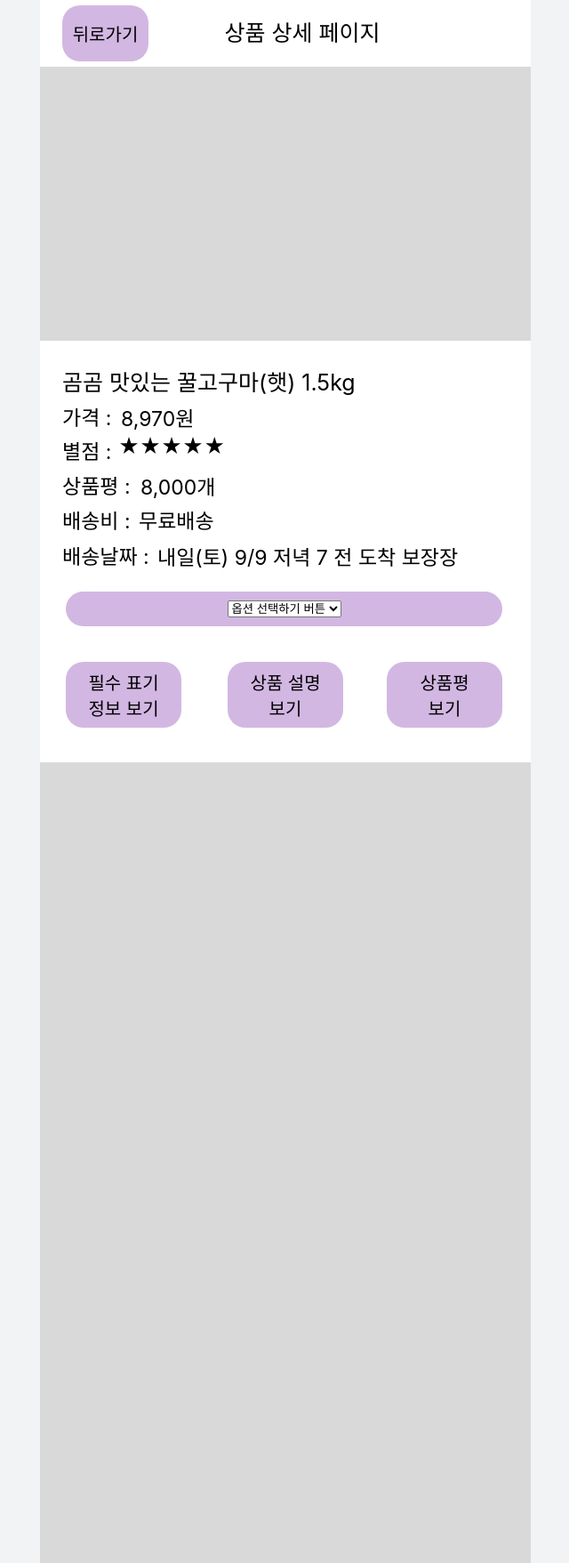
After one commit to ssinunu/SodamSodam-Automation, a Python web app: template templates/productDetails.html in a window 1280 px wide. The commit adds this page. Shown: the whole page at 89% size, without its empty margins (525-1165 px from the left). Run offline with Jinja, Linux system fonts and the light colour scheme; the template is opened without the code that fills it, so the values that code supplies are empty.

Commit message:
[Feat]상품 상세 페이지 구현

```diff
--- /dev/null
+++ b/static/css/productDetails.css
@@ -0,0 +1,403 @@
+* {
+    box-sizing: border-box;
+  }
+  body,
+  main,
+  div {
+    margin: 0;
+    padding: 0;
+  }
+  ol,
+  ul,
+  li {
+    list-style: none;
+    display: inline-block;
+    padding: 0;
+    margin: 0;
+  }
+  a {
+    text-decoration: none;
+    color: inherit;
+  }
+  html {
+    margin: 0;
+    padding: 0;
+    font-size: 16px;
+	background-color:rgba(242.00000077486038, 243.00000071525574, 245.00000059604645, 1);
+  }
+  main {
+    display: block;
+    width: 100%;
+    height: 100%;
+
+    display: flex;
+    justify-content: center;
+    align-items: center;
+  }
+  /* section {
+    width: 85rem;
+    height: 50rem;
+    margin: auto;
+
+    margin-top: 5.3rem;
+
+    position: relative;
+  } */
+  button {
+    cursor: pointer;
+  }
+  body {
+    overflow-x: hidden;
+  }
+
+/* .Section {
+	overflow:hidden;
+} */
+.Section {
+	background-color:rgba(242.00000077486038, 243.00000071525574, 245.00000059604645, 1);
+	width:100%;
+	height:100%;
+	position:absolute;
+}
+.BackgroundWrap {
+	width:600px;
+	height:1080px;
+	position:absolute;
+	left:660px;
+	top:0px;
+}
+.MainWrap {
+	background-color:rgba(255, 255, 255, 1);
+	width:552px;
+	height:900px;
+	position:absolute;
+	left:-15%;
+	top:0px;
+}
+.TopbarSection {
+	width:552px;
+	height:78px;
+	position:fixed;
+	left:570px;
+	top:-3px;
+	background-color: white;
+	z-index: 9999;
+}
+
+.TopbarWrap {
+	width:343px;
+	height:63px;
+	position:absolute;
+	left:25px;
+	top:8.999998092651367px;
+}
+.BackbtnWrap {
+	width:97px;
+	height:63px;
+	position:absolute;
+	left:0px;
+	top:0px;
+}
+
+.BackBtn {
+	background-color:rgba(118.21446105837822, 38.92291501164436, 166.81249290704727, 0.33000001311302185);
+	width:97px;
+	height:63px;
+	position:absolute;
+	left:0px;
+	top:0px;
+	border-radius:20px;
+	 text-align: center;
+    display: flex; /* 텍스트를 수직 가운데 정렬하기 위해 Flexbox. */
+    justify-content: center; /* 수직 가운데 정렬 */
+    align-items: center; /* 수평 가운데 정렬 */
+    font-size: 20px;
+    object-fit: cover;
+    border: none;
+}
+.TopbarTitle {
+	color:rgba(0, 0, 0, 1);
+	width:200px;
+	height:16.153844833374023px;
+	position:absolute;
+	left:170px;
+	top:21.000001907348633px;
+	font-family:Inter;
+	text-align:left;
+	font-size:25px;
+	letter-spacing:0;
+	object-fit: cover;
+    display: flex; /* 텍스트를 수직 가운데 정렬하기 위해 Flexbox. */
+    justify-content: center; /* 수직 가운데 정렬 */
+    align-items: center; /* 수평 가운데 정렬 */
+}
+.ImageWrap {
+	background-color:rgba(217.0000022649765, 217.0000022649765, 217.0000022649765, 1);
+	width:552px;
+	height:308px;
+	position:absolute;
+	left:0px;
+	top:75px;
+}
+.ProductTitle {
+	color:rgba(0, 0, 0, 1);
+	/* width:333px; */
+	height:30px;
+	position:absolute;
+	left:25px;
+	top:410px;
+	font-family:Inter;
+	text-align:left;
+	font-size:25px;
+	letter-spacing:0;
+	object-fit: cover;
+}
+.ProductPrice {
+	color:rgba(0, 0, 0, 1);
+	width:87px;
+	height:28px;
+	position:absolute;
+	left:91px;
+	top:452px;
+	font-family:Inter;
+	text-align:left;
+	font-size:23px;
+	letter-spacing:0;
+}
+.DeliveryCharge {
+	color:rgba(0, 0, 0, 1);
+	/* width:85px; */
+	height:28px;
+	position:absolute;
+	left:111px;
+	top:567px;
+	font-family:Inter;
+	text-align:left;
+	font-size:23px;
+	letter-spacing:0;
+	object-fit: cover;
+}
+.ProductExplainWrap {
+	width:130px;
+	height:74px;
+	position:absolute;
+	left:211px;
+	top:744px;
+}
+
+.ProductExplain {
+	background-color:rgba(118.21446105837822, 38.92291501164436, 166.81249290704727, 0.33000001311302185);
+	width:130px;
+	height:74px;
+	position:absolute;
+	left:0px;
+	top:0px;
+	border-top-left-radius:20px;
+	border-top-right-radius:20px;
+	border-bottom-left-radius:20px;
+	border-bottom-right-radius:20px;
+	text-align: center;
+    display: flex; /* 텍스트를 수직 가운데 정렬하기 위해 Flexbox. */
+    justify-content: center; /* 수직 가운데 정렬 */
+    align-items: center; /* 수평 가운데 정렬 */
+    font-size: 20px;
+    object-fit: cover;
+    border: none;
+}
+.ReviewWrap {
+	width:130px;
+	height:74px;
+	position:absolute;
+	left:390px;
+	top:744px;
+}
+.Review {
+	background-color:rgba(118.21446105837822, 38.92291501164436, 166.81249290704727, 0.33000001311302185);
+	width:130px;
+	height:74px;
+	position:absolute;
+	left:0px;
+	top:0px;
+	border-top-left-radius:20px;
+	border-top-right-radius:20px;
+	border-bottom-left-radius:20px;
+	border-bottom-right-radius:20px;
+	text-align: center;
+    display: flex; /* 텍스트를 수직 가운데 정렬하기 위해 Flexbox. */
+    justify-content: center; /* 수직 가운데 정렬 */
+    align-items: center; /* 수평 가운데 정렬 */
+    font-size: 20px;
+    object-fit: cover;
+    border: none;
+}
+
+.RequiredInfoWrap {
+	width:130px;
+	height:74px;
+	position:absolute;
+	left:29px;
+	top:744px;
+}
+.RequiredInfo {
+	background-color:rgba(118.21446105837822, 38.92291501164436, 166.81249290704727, 0.33000001311302185);
+	width:130px;
+	height:74px;
+	position:absolute;
+	left:0px;
+	top:0px;
+	border-top-left-radius:20px;
+	border-top-right-radius:20px;
+	border-bottom-left-radius:20px;
+	border-bottom-right-radius:20px;
+	text-align: center;
+    display: flex; /* 텍스트를 수직 가운데 정렬하기 위해 Flexbox. */
+    justify-content: center; /* 수직 가운데 정렬 */
+    align-items: center; /* 수평 가운데 정렬 */
+    font-size: 20px;
+    object-fit: cover;
+    border: none;
+}
+
+/* iframe */
+.InfoSection {
+	background-color:rgba(217.0000022649765, 217.0000022649765, 217.0000022649765, 1);
+	width:552px;
+	height:100%;
+	position:absolute;
+	/* left:26px; */
+	top:857px;
+}
+.PriceText {
+	color:rgba(0, 0, 0, 1);
+	/* width:55px; */
+	height:28px;
+	position:absolute;
+	left:25px;
+	top:451px;
+	font-family:Inter;
+	text-align:left;
+	font-size:23px;
+	letter-spacing:0;
+	object-fit: cover;
+}
+.StarText {
+	color:rgba(0, 0, 0, 1);
+	/* width:55px; */
+	height:28px;
+	position:absolute;
+	left:25px;
+	top:489px;
+	font-family:Inter;
+	text-align:left;
+	font-size:23px;
+	letter-spacing:0;
+	object-fit: cover;
+}
+.Star {
+	color:rgba(0, 0, 0, 1);
+	/* width:121px; */
+	height:28px;
+	position:absolute;
+	left:88px;
+	top:488px;
+	font-family:Inter;
+	text-align:left;
+	font-size:23px;
+	letter-spacing:0;
+	object-fit: cover;
+}
+.ReviewText {
+	color:rgba(0, 0, 0, 1);
+	/* width:76px; */
+	height:28px;
+	position:absolute;
+	left:25px;
+	top:528px;
+	font-family:Inter;
+	text-align:left;
+	font-size:23px;
+	letter-spacing:0;
+	object-fit: cover;
+}
+.ReviewCount {
+	color:rgba(0, 0, 0, 1);
+	width:90px;
+	height:28px;
+	position:absolute;
+	left:113px;
+	top:529px;
+	font-family:Inter;
+	text-align:left;
+	font-size:23px;
+	letter-spacing:0;
+}
+.DeliveryChargeText {
+	color:rgba(0, 0, 0, 1);
+	/* width:76px; */
+	height:28px;
+	position:absolute;
+	left:25px;
+	top:567px;
+	font-family:Inter;
+	text-align:left;
+	font-size:23px;
+	letter-spacing:0;
+	object-fit: cover;
+}
+.DeliveryDateText {
+	color:rgba(0, 0, 0, 1);
+	/* width:97px; */
+	height:28px;
+	position:absolute;
+	left:25px;
+	top:607px;
+	font-family:Inter;
+	text-align:left;
+	font-size:23px;
+	letter-spacing:0;
+	object-fit: cover;
+}
+.DeliveryDate {
+	color:rgba(0, 0, 0, 1);
+	/* width:337px; */
+	height:28px;
+	position:absolute;
+	left:132px;
+	top:608px;
+	font-family:Inter;
+	text-align:left;
+	font-size:23px;
+	letter-spacing:0;
+	object-fit: cover;
+}
+.OptionbarWrap {
+	width:491px;
+	height:39px;
+	position:absolute;
+	left:29px;
+	top:665px;
+}
+
+.Optionbar {
+	background-color:rgba(118.21446105837822, 38.92291501164436, 166.81249290704727, 0.33000001311302185);
+	width:491px;
+	height:39px;
+	position:absolute;
+	left:0px;
+	top:0px;
+	border-top-left-radius:20px;
+	border-top-right-radius:20px;
+	border-bottom-left-radius:20px;
+	border-bottom-right-radius:20px;
+    display: flex; /* 텍스트를 수직 가운데 정렬하기 위해 Flexbox. */
+    justify-content: center; /* 수직 가운데 정렬 */
+    align-items: center; /* 수평 가운데 정렬 */
+}
+.OptionToggle {
+	background-color:rgba(0, 0, 0, 1);
+	width:21.650634765625px;
+	height:16.5px;
+	position:absolute;
+	left:479.6746826171875px;
+	top:694px;
+}
--- a/templates/login.html
+++ b/templates/login.html
@@ -15,7 +15,7 @@
               <div class="TopBar"></div>
               <div class="TopBarText">
                 <div class="BackBtnWrap">
-                  <button class="BackBtnText">뒤로</br>가기</button>
+                  <button class="BackBtnText">뒤로가기</button>
                 </div><span  class="LoginText">로그인</span>
               </div>
             </div>
--- /dev/null
+++ b/templates/productDetails.html
@@ -0,0 +1,64 @@
+<!DOCTYPE html>
+<html lang="en">
+<head>
+    <meta charset="UTF-8">
+    <meta name="viewport" content="width=device-width, initial-scale=1.0">
+    <link rel="stylesheet" href="..\static\css\productDetails.css">
+    <title>Document</title>
+</head>
+<body>
+    <div class="Section">
+        <div class="BackgroundWrap">
+          <div class="MainWrap">
+            <div class="TopbarSection">
+              <div class="TopbarWrap">
+                <div class="BackbtnWrap">
+                  <div class="BackBtn">뒤로가기</div>
+                </div><span  class="TopbarTitle">상품 상세 페이지</span>
+              </div>
+            </div>
+            <div class="ImageWrap"></div>
+            <span  class="ProductTitle">곰곰 맛있는 꿀고구마(햇) 1.5kg</span>
+
+            <!-- 가격정보를 여기 넣어버림 -->
+            <span  class="ProductPrice">8,970원</span>
+
+            <span  class="DeliveryCharge">무료배송</span>
+            <div class="ProductExplainWrap">
+              <button class="ProductExplain">상품 설명</br> 보기</button>
+            </div>
+            <div class="ReviewWrap">
+              <button class="Review">상품평</br> 보기</button>
+            </div>
+            <div class="RequiredInfoWrap">
+              <button class="RequiredInfo">필수 표기</br>정보 보기</button>
+            </div>
+            <div class="InfoSection" src="../templates/goods.html" ></div>
+            <span  class="PriceText">가격 : </span>
+            <span  class="StarText">별점 : </span>
+            <span  class="Star">★★★★★</span>
+            <span  class="ReviewText">상품평 : </span>
+            <span  class="ReviewCount">8,000개 </span>
+            <span  class="DeliveryChargeText">배송비 : </span>
+            <span  class="DeliveryDateText">배송날짜 : </span>
+            <span  class="DeliveryDate">내일(토) 9/9 저녁 7 전 도착 보장장</span>
+            <div class="OptionbarWrap">
+              <div class="Optionbar">
+                <form action="#">
+                  <!-- <label for="option"></label> -->
+                  <select name="Option" id="OptionBtn">
+                    <option value="OptionBtn">옵션 선택하기 버튼</option>
+                    <option value="two">two</option>
+                    <option value="three">three</option>
+                  </select>
+                  <!-- <input type="submit" value="Submit" /> -->
+                  <!-- 구매하기 버튼은 어디? -->
+                </form>
+              </div>
+            </div>
+            <!-- <div class="OptionToggle"></div> -->
+          </div>
+        </div>
+      </div>
+</body>
+</html>
```
